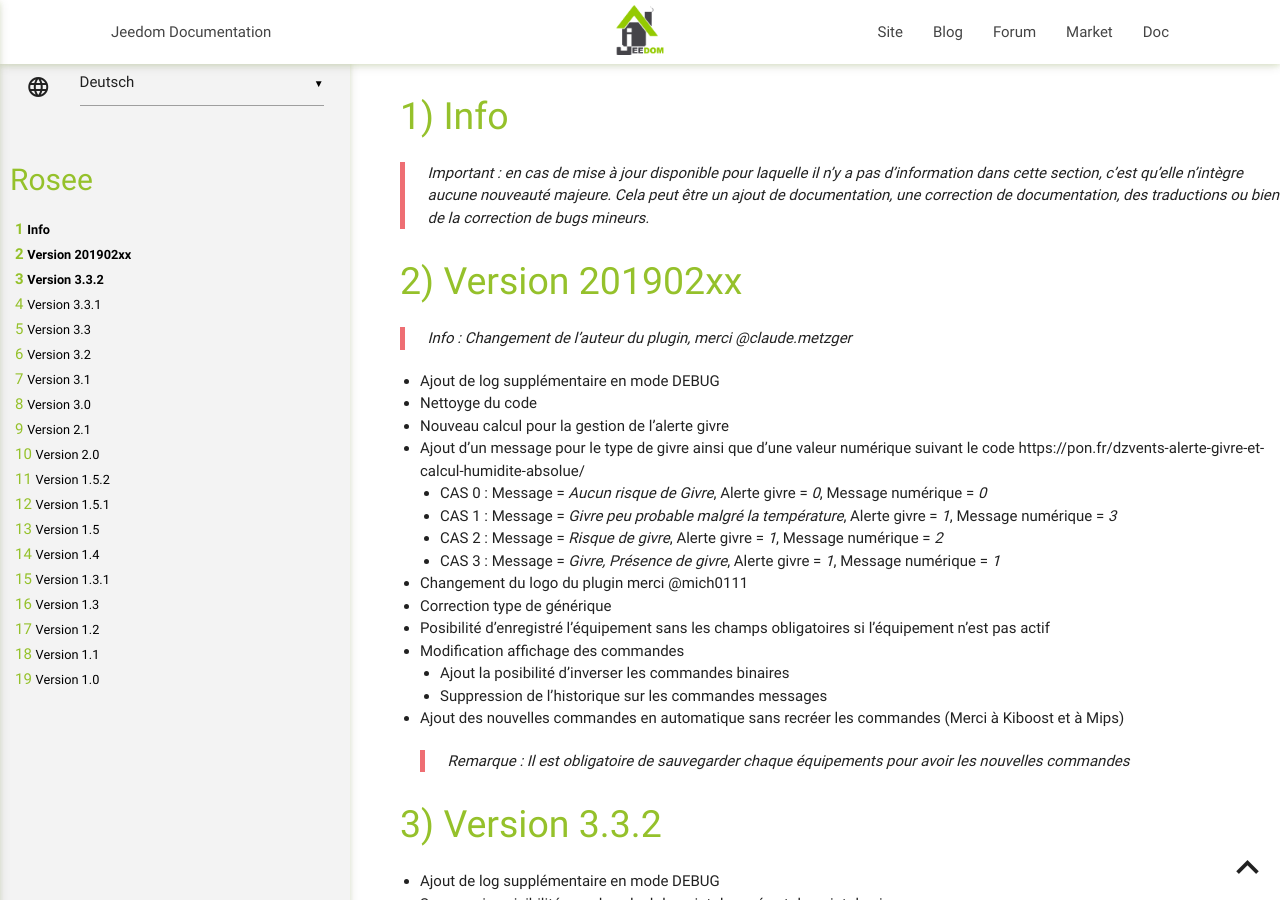
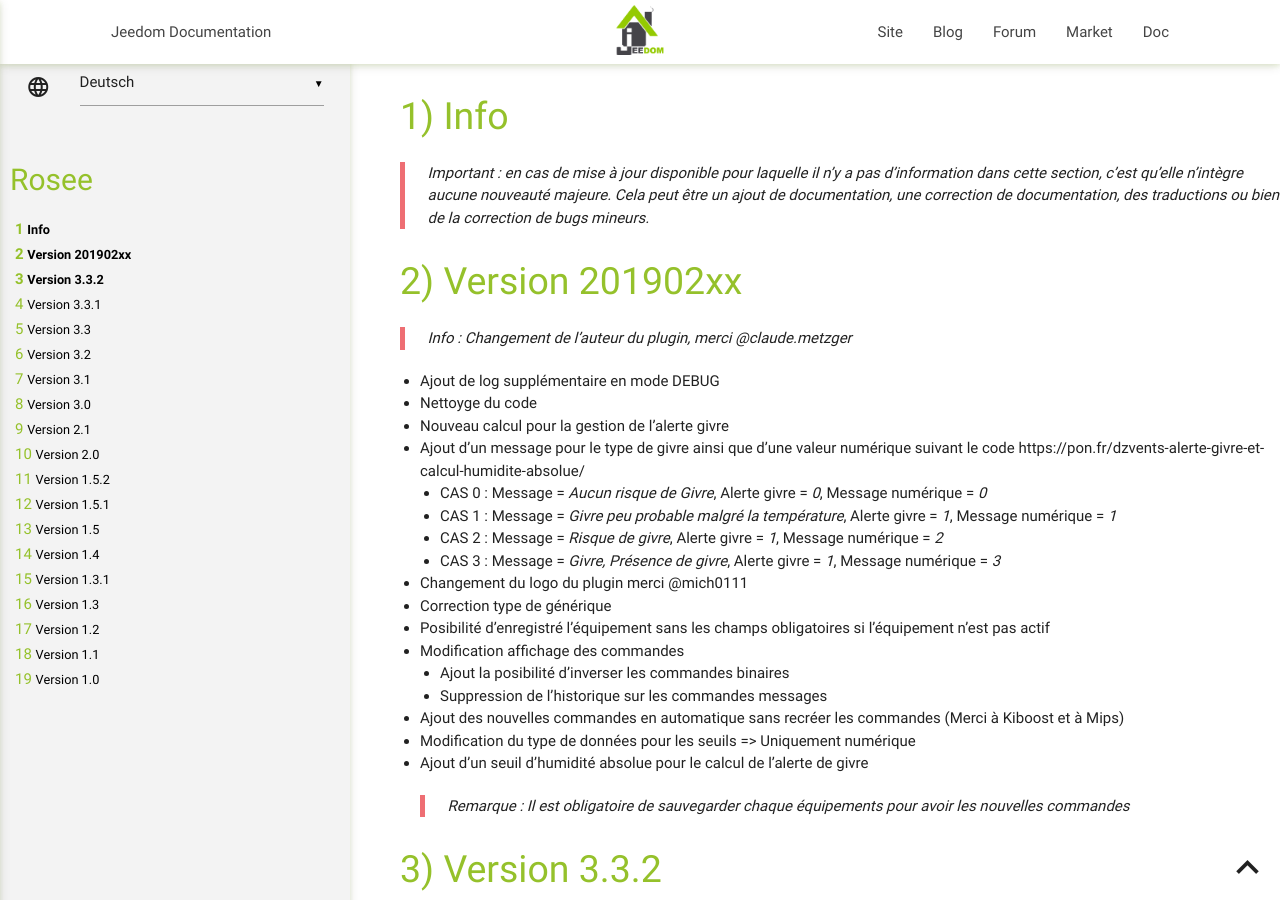
Before and after one commit to JEALG/plugin-rosee, a Jekyll site: the page built from docs/de_DE/changelog.md, in a window 1280 px wide and 900 px high. Built offline with Jekyll 4.4.1, drawn with Linux system fonts in a browser that asks for light colours; our own code applies the rules of GitHub Pages for plain Markdown files.

Commit message:
[ROBOT] Action all

```diff
--- a/docs/de_DE/changelog.md
+++ b/docs/de_DE/changelog.md
@@ -16,9 +16,9 @@ description: Ce plugin permet d'obtenir le point de rosée pour savoir si l'herb
 - Nouveau calcul pour la gestion de l'alerte givre
 - Ajout d'un message pour le type de givre ainsi que d'une valeur numérique suivant le code https://pon.fr/dzvents-alerte-givre-et-calcul-humidite-absolue/
     - CAS 0 : Message =  *Aucun risque de Givre*, Alerte givre = *0*, Message numérique = *0*
-    - CAS 1 : Message =  *Givre peu probable malgré la température*, Alerte givre = *1*, Message numérique = *3*
+    - CAS 1 : Message =  *Givre peu probable malgré la température*, Alerte givre = *1*, Message numérique = *1*
     - CAS 2 : Message =  *Risque de givre*, Alerte givre = *1*, Message numérique = *2*
-    - CAS 3 : Message =  *Givre, Présence de givre*, Alerte givre = *1*, Message numérique = *1*
+    - CAS 3 : Message =  *Givre, Présence de givre*, Alerte givre = *1*, Message numérique = *3*
 - Changement du logo du plugin merci @mich0111
 - Correction type de générique
 - Posibilité d'enregistré l'équipement sans les champs obligatoires si l'équipement n'est pas actif
@@ -26,6 +26,8 @@ description: Ce plugin permet d'obtenir le point de rosée pour savoir si l'herb
     - Ajout la posibilité d'inverser les commandes binaires
     - Suppression de l'historique sur les commandes messages
 - Ajout des nouvelles commandes en automatique sans recréer les commandes (Merci à Kiboost et à Mips)
+- Modification du type de données pour les seuils => Uniquement numérique
+- Ajout d'un seuil d'humidité absolue pour le calcul de l'alerte de givre
     >*Remarque : Il est obligatoire de sauvegarder chaque équipements pour avoir les nouvelles commandes*
 
 # Version 3.3.2
```
Also changed, not shown: docs/de_DE/index.md (+3 -2 lines), docs/en_US/changelog.md (+4 -2 lines), docs/en_US/index.md (+3 -2 lines), docs/es_ES/changelog.md (+4 -2 lines), docs/es_ES/index.md (+3 -2 lines).
